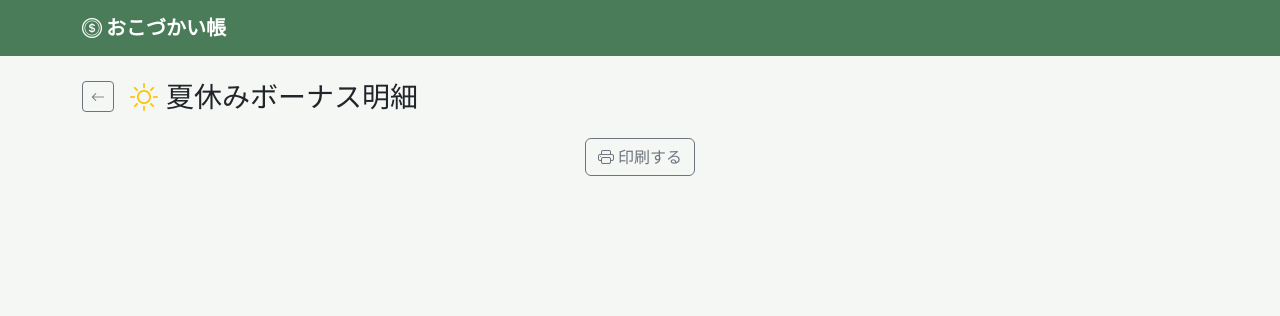
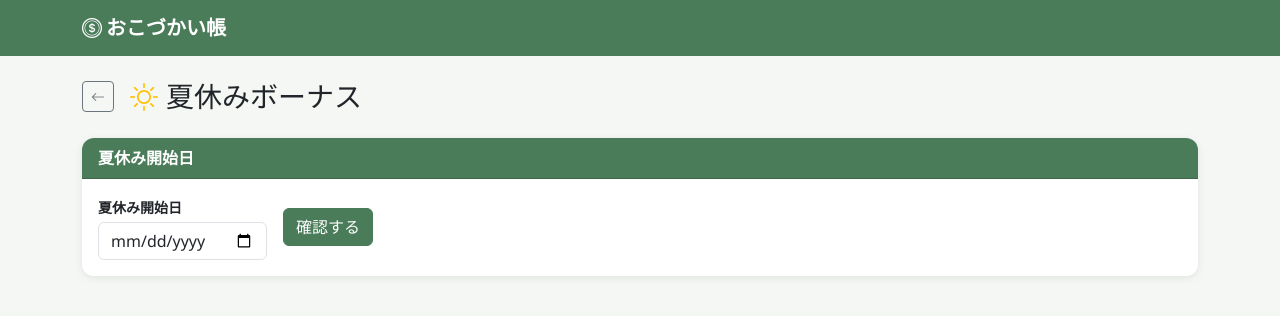
Before and after one commit to cistus-01/allowance-app, a Flask app: template app/templates/admin/summer_slip.html in a window 1280 px wide. Shown: the top 316 px of the page. Run offline with Flask 3, Linux system fonts and the light colour scheme; the template is opened without the code that fills it, so the values that code supplies are empty; parts of the project's set-up code (start-up, migrations or seed data) failed here and were passed over.

Commit message:
Fix bonus logic per spec
- テストボーナス: 記録した翌月の給料に反映（前月分を今月に加算）
- 夏休みボーナス: 夏休み開始日を入力→2週間の締め切り表示→親がクリア確認→前月給料と同額を付与
- 夏休みボーナスは別明細として表示・印刷可能
- give_summer_bonus POSTルート追加

Co-Authored-By: Claude Sonnet 4.6 <noreply@anthropic.com>

```diff
--- a/app/templates/admin/summer_slip.html
+++ b/app/templates/admin/summer_slip.html
@@ -5,49 +5,109 @@
   <a href="{{ url_for('home.index') }}" class="btn btn-outline-secondary btn-sm me-3">
     <i class="bi bi-arrow-left"></i>
   </a>
-  <h3 class="mb-0"><i class="bi bi-sun me-2 text-warning"></i>夏休みボーナス明細</h3>
+  <h3 class="mb-0"><i class="bi bi-sun me-2 text-warning"></i>夏休みボーナス</h3>
 </div>
 
+{# 夏休み開始日の設定 #}
+<div class="card mb-4">
+  <div class="card-header">夏休み開始日</div>
+  <div class="card-body">
+    <form method="get" class="d-flex align-items-center gap-3 flex-wrap">
+      <div>
+        <label class="form-label small fw-bold mb-1">夏休み開始日</label>
+        <input type="date" name="start_date" class="form-control" value="{{ start_date }}" required>
+      </div>
+      <div class="d-flex align-items-end" style="padding-bottom: 1px;">
+        <button type="submit" class="btn btn-primary">確認する</button>
+      </div>
+      {% if deadline %}
+      <div class="align-self-end pb-1">
+        <span class="text-muted small">締め切り：</span>
+        <span class="fw-bold {% if is_past_deadline %}text-danger{% else %}text-success{% endif %}">
+          {{ deadline }}（2週間以内）
+        </span>
+      </div>
+      {% endif %}
+    </form>
+  </div>
+</div>
+
+{% if slips %}
+{# 各子供のクリア確認 #}
+<div class="card mb-4">
+  <div class="card-header">宿題クリア確認</div>
+  <div class="card-body">
     {% for slip in slips %}
-<div class="card mb-4">
-  <div class="card-header d-flex justify-content-between align-items-center">
-    <span>{{ slip.child.name }}（{{ slip.child.grade }}年）</span>
-    <span class="fw-bold fs-5">合計 ¥{{ '{:,}'.format(slip.total) }}</span>
+    <div class="d-flex align-items-center justify-content-between p-3 mb-2 rounded border">
+      <div>
+        <div class="fw-bold fs-5">{{ slip.child.name }}（{{ slip.child.grade }}年）</div>
+        <div class="text-muted small">
+          前月給料：¥{{ '{:,}'.format(slip.prev_total) }}
+          → ボーナス額 ¥{{ '{:,}'.format(slip.prev_total) }}
         </div>
-  <div class="card-body p-0">
-    <table class="table table-bordered text-center mb-0">
+      </div>
+      <div>
+        {% if slip.already_given %}
+        <span class="badge bg-success fs-6">✅ 付与済み ¥{{ '{:,}'.format(slip.given_amount) }}</span>
+        {% else %}
+        <form method="post" action="{{ url_for('admin.give_summer_bonus') }}"
+              onsubmit="return confirm('{{ slip.child.name }}に夏休みボーナス ¥{{ '{:,}'.format(slip.prev_total) }} を付与しますか？')">
+          <input type="hidden" name="user_id" value="{{ slip.child.id }}">
+          <input type="hidden" name="start_date" value="{{ start_date }}">
+          <input type="hidden" name="amount" value="{{ slip.prev_total }}">
+          <button type="submit" class="btn btn-warning fw-bold">
+            <i class="bi bi-check-circle me-1"></i>クリア！付与する
+          </button>
+        </form>
+        {% endif %}
+      </div>
+    </div>
+    {% endfor %}
+  </div>
+</div>
+
+{# 付与済みの明細 #}
+{% set given_slips = slips | selectattr('already_given') | list %}
+{% if given_slips %}
+<div class="card mb-4" id="print-area">
+  <div class="card-header">夏休みボーナス明細</div>
+  <div class="card-body">
+    {% for slip in given_slips %}
+    <div class="mb-4 p-3 border rounded">
+      <div class="d-flex justify-content-between align-items-start mb-3">
+        <div>
+          <div class="fw-bold fs-5">{{ slip.child.name }}（{{ slip.child.grade }}年）</div>
+          <div class="text-muted small">{{ slip.given_date }} 付与</div>
+        </div>
+        <div class="text-end">
+          <div class="text-muted small">夏休みボーナス</div>
+          <div class="fw-bold fs-4 text-warning">¥{{ '{:,}'.format(slip.given_amount) }}</div>
+        </div>
+      </div>
+      <table class="table table-sm table-bordered text-center">
         <thead style="background:#fff8e1;">
-        <tr><th>項目</th><th>内容</th><th>金額</th></tr>
+          <tr><th>算定基準</th><th>金額</th></tr>
         </thead>
         <tbody>
           <tr>
-          <td>家事（7月）</td>
-          <td>{{ slip.chore_july_cnt }}回</td>
-          <td>¥{{ '{:,}'.format(slip.chore_july_pay) }}</td>
-        </tr>
-        <tr>
-          <td>家事（8月）</td>
-          <td>{{ slip.chore_aug_cnt }}回</td>
-          <td>¥{{ '{:,}'.format(slip.chore_aug_pay) }}</td>
-        </tr>
-        <tr>
-          <td>テスト満点ボーナス</td>
-          <td>{{ slip.bonus_cnt }}科目</td>
-          <td>¥{{ '{:,}'.format(slip.bonus_pay) }}</td>
+            <td>前月給料（{{ slip.prev_month_label }}）</td>
+            <td class="fw-bold">¥{{ '{:,}'.format(slip.prev_total) }}</td>
           </tr>
           <tr class="table-warning fw-bold">
-          <td colspan="2">夏休みボーナス合計</td>
-          <td>¥{{ '{:,}'.format(slip.total) }}</td>
+            <td>夏休みボーナス（全宿題2週間以内完了）</td>
+            <td>¥{{ '{:,}'.format(slip.given_amount) }}</td>
           </tr>
         </tbody>
       </table>
     </div>
-</div>
     {% endfor %}
-
-<div class="text-center mt-3">
+    <div class="text-center mt-2">
       <button class="btn btn-outline-secondary" onclick="window.print()">
         <i class="bi bi-printer me-1"></i>印刷する
       </button>
     </div>
+  </div>
+</div>
+{% endif %}
+{% endif %}
 {% endblock %}
```
Also changed, not shown: app/routes/admin.py (+70 -27 lines), app/salary.py (+7 -2 lines). Lines whose indentation alone changed are shown as unchanged.
